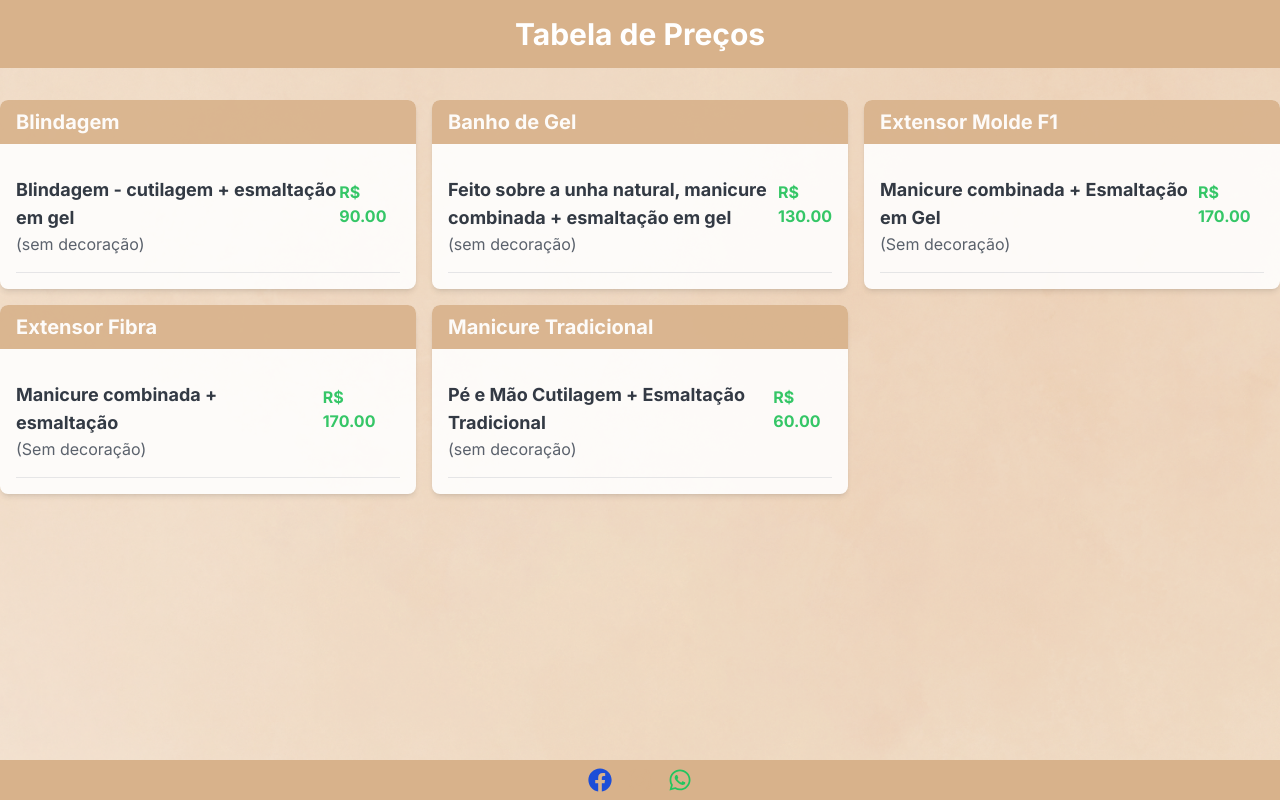
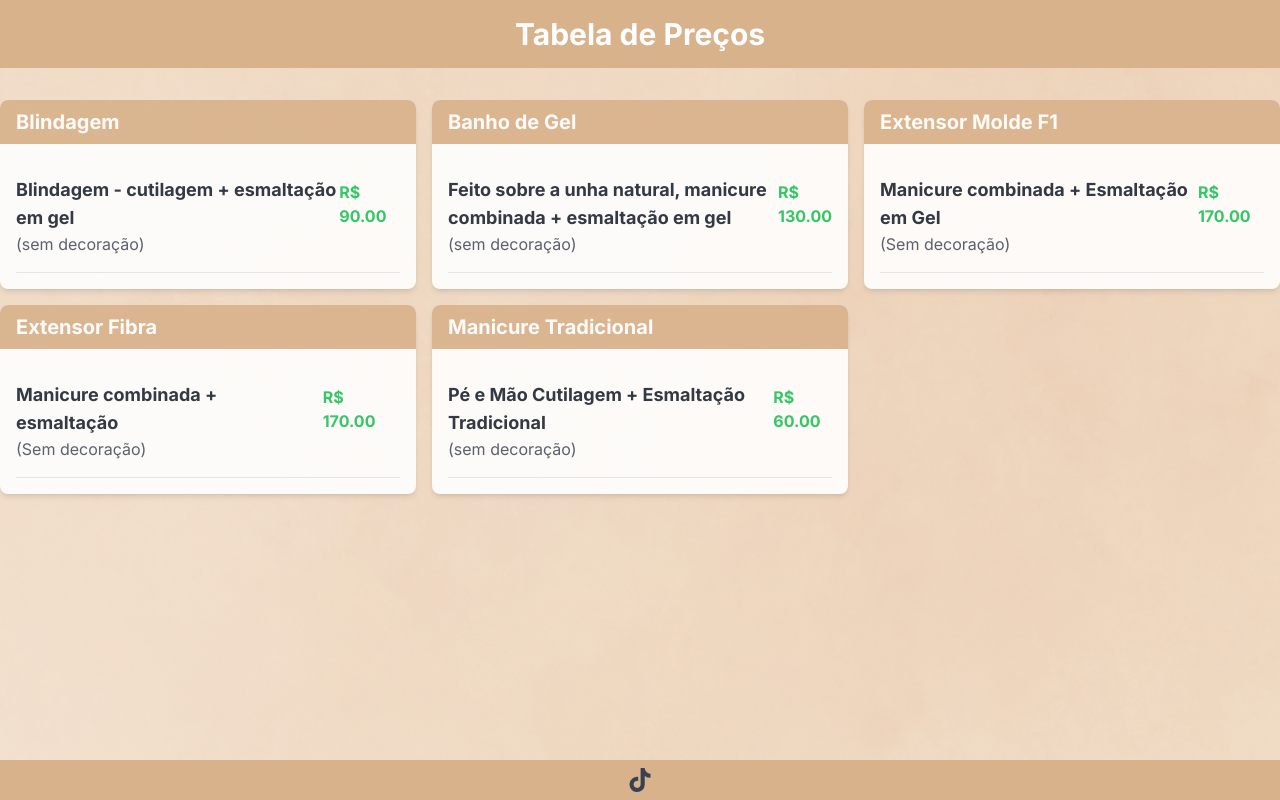
Before and after one commit to IceWelder/tabela, a Next.js app: page / in a window 1280 px wide. Built offline with nearby package versions, Linux system fonts and the light colour scheme.

Commit message:
correções

```diff
--- a/src/app/components/naildesign.tsx
+++ b/src/app/components/naildesign.tsx
@@ -1,7 +1,10 @@
-"use client";
+"use client"
 import React, { useState } from "react";
 import Image from "next/image";
-import { FaFacebook, FaInstagram, FaWhatsapp } from "react-icons/fa";
+import { FaWhatsapp } from "react-icons/fa";
+import Link from 'next/link'; // Importe o componente Link do Next.js
+import { FaTiktok } from 'react-icons/fa'; // Importe o ícone do TikTok
+
 
 const products = [
   {
@@ -26,7 +29,7 @@ const products = [
     name: "Manicure combinada + Esmaltação em Gel ",
     price: 170,
     description: "(Sem decoração)",
-    image: "/moldef1.jpg",
+    image: "/m1.jpg",
   },
   {
     id: 4,
@@ -124,7 +127,7 @@ export default function Naildesign() {
           </div>
         )}
         <div className="container mx-auto py-8">
-          <div className="grid grid-cols-1 gap-4 md:grid-cols-2 lg:grid-cols-3">
+          <div className="grid grid-cols-1 gap-4 sm:grid-cols-2 md:grid-cols-3">
             {Object.entries(groupedProducts).map(([category, products]) => (
               <div
                 key={category}
@@ -160,15 +163,12 @@ export default function Naildesign() {
       <footer className="text-center py-2 text-xs text-white bg-gradient-to-r from-brown to-brown relative bg-brown mt-auto">
         <div className="absolute inset-0 bg-contrast-opacity"></div>
         <div className="flex justify-center">
-          <a href="https://facebook.com" className="mx-2">
-            <FaFacebook className="text-blue-700 text-2xl" />
-          </a>
-          <a href="https://instagram.com" className="mx-2">
-            <FaInstagram className="text-brown text-2xl" />
-          </a>
-          <a href="https://wa.me/123456789" className="mx-2">
-            <FaWhatsapp className="text-green-500 text-2xl" />
-          </a>
+          {/* Use o componente Link do Next.js corretamente */}
+          <Link className="mx-2" href="https://tiktok.com">
+
+              <FaTiktok className="text-gray-700 text-2xl" />
+
+          </Link>
         </div>
       </footer>
       <style jsx>{`
```
